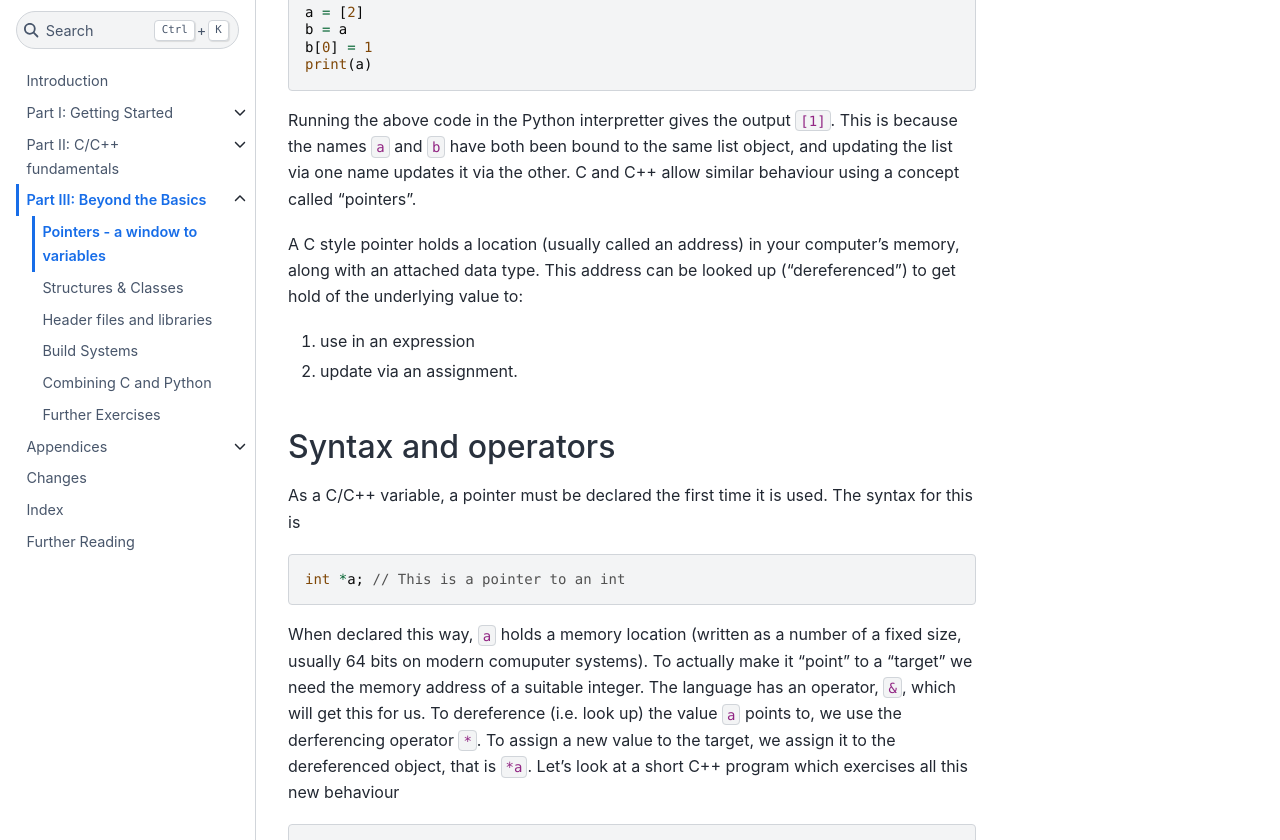
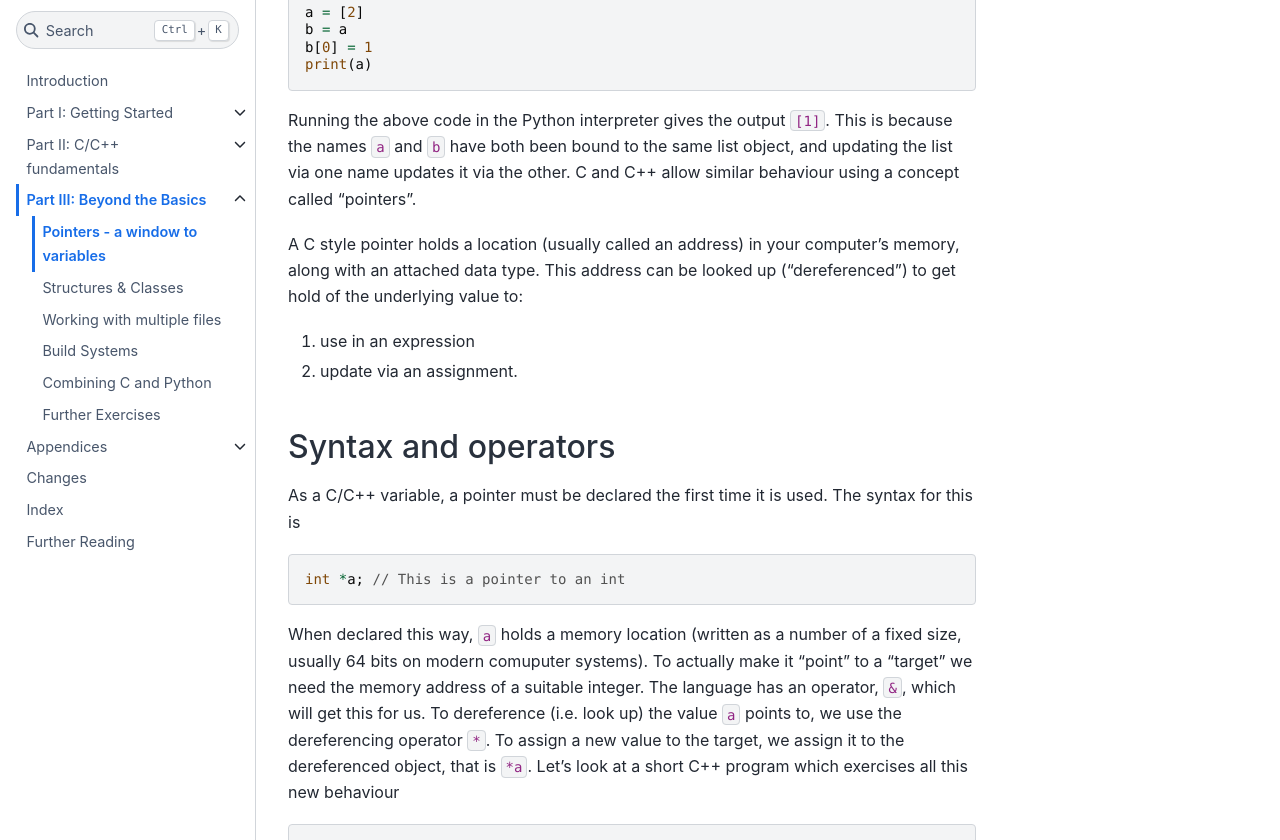
Before and after one commit to ese-msc/c-primer, a Jupyter Book: the page built from part_three/01_pointers.md, in a window 1280 px wide and 1400 px high. Shown: the part 345-1185 px from the top of the window. Built offline with Jupyter Book 1.0.4 settings and Sphinx 7.4.7 and the Sphinx Book theme 1.1.4, drawn with Linux system fonts in a browser that asks for light colours; some of the changed text lies outside the part shown.

Commit message:
part 3 fixes

````diff
--- a/part_three/01_pointers.md
+++ b/part_three/01_pointers.md
@@ -13,7 +13,7 @@
 b[0] = 1
 print(a)
 ```
-Running the above code in the Python interpretter gives the output `[1]`. This is because the names `a` and `b` have both been bound to the same list object, and updating the list via one name updates it via the other. C and C++ allow similar behaviour using a concept called "pointers".
+Running the above code in the Python interpreter gives the output `[1]`. This is because the names `a` and `b` have both been bound to the same list object, and updating the list via one name updates it via the other. C and C++ allow similar behaviour using a concept called "pointers".
 
 A C style pointer holds a location (usually called an address) in your computer's memory, along with an attached data type. This address can be looked up ("dereferenced") to get hold of the underlying value to:
 1. use in an expression
@@ -28,7 +28,7 @@
 int *a; // This is a pointer to an int
 ```
 
-When declared this way, `a` holds a memory location (written as a number of a fixed size, usually 64 bits on modern comuputer systems). To actually make it "point" to a "target" we need the memory address of a suitable integer. The language has an operator, `&`, which will get this for us. To dereference (i.e. look up) the value `a` points to, we use the derferencing operator `*`. To assign a new value to the target, we assign it to the dereferenced object, that is `*a`. Let's look at a short C++ program which exercises all this new behaviour
+When declared this way, `a` holds a memory location (written as a number of a fixed size, usually 64 bits on modern comuputer systems). To actually make it "point" to a "target" we need the memory address of a suitable integer. The language has an operator, `&`, which will get this for us. To dereference (i.e. look up) the value `a` points to, we use the dereferencing operator `*`. To assign a new value to the target, we assign it to the dereferenced object, that is `*a`. Let's look at a short C++ program which exercises all this new behaviour
 
 ```c++
 #include <iostream>
@@ -83,7 +83,7 @@
 
 ### Pointers and dynamic memory allocation in C
 
-In the `stdlib` library C introduced functions `malloc` (which allocates a block of memory and returns a pointer to it, without updating any values in the memory) and `calloc` (which allocates and _zeros_ a block of memory and returns a pointer to it) These are roughly equivalent to the `numpy` `empty` and `zeros` functions in Python. Finally the `free` function deallocates the memory to clean up. It's bad practice not to free allocated memory somewhere, but it's up to the programmer to decide where.
+In the `stdlib` library C introduced functions `malloc` (which allocates a block of memory and returns a pointer to it, without updating any values in the memory) and `calloc` (which allocates and _zeros_ a block of memory and returns a pointer to it). These are roughly equivalent to the `numpy` `empty` and `zeros` functions in Python. Finally the `free` function deallocates the memory to clean up. It's bad practice not to free allocated memory somewhere, but it's up to the programmer to decide where.
 
 Let's write some C code
 
````
Also changed, not shown: part_one/01_running.md (+1 -1 lines), part_three/02_structs.md (+2 -2 lines), part_three/03_header_files.md (+2 -2 lines), part_three/05_combining_with_python.md (+2 -2 lines).
